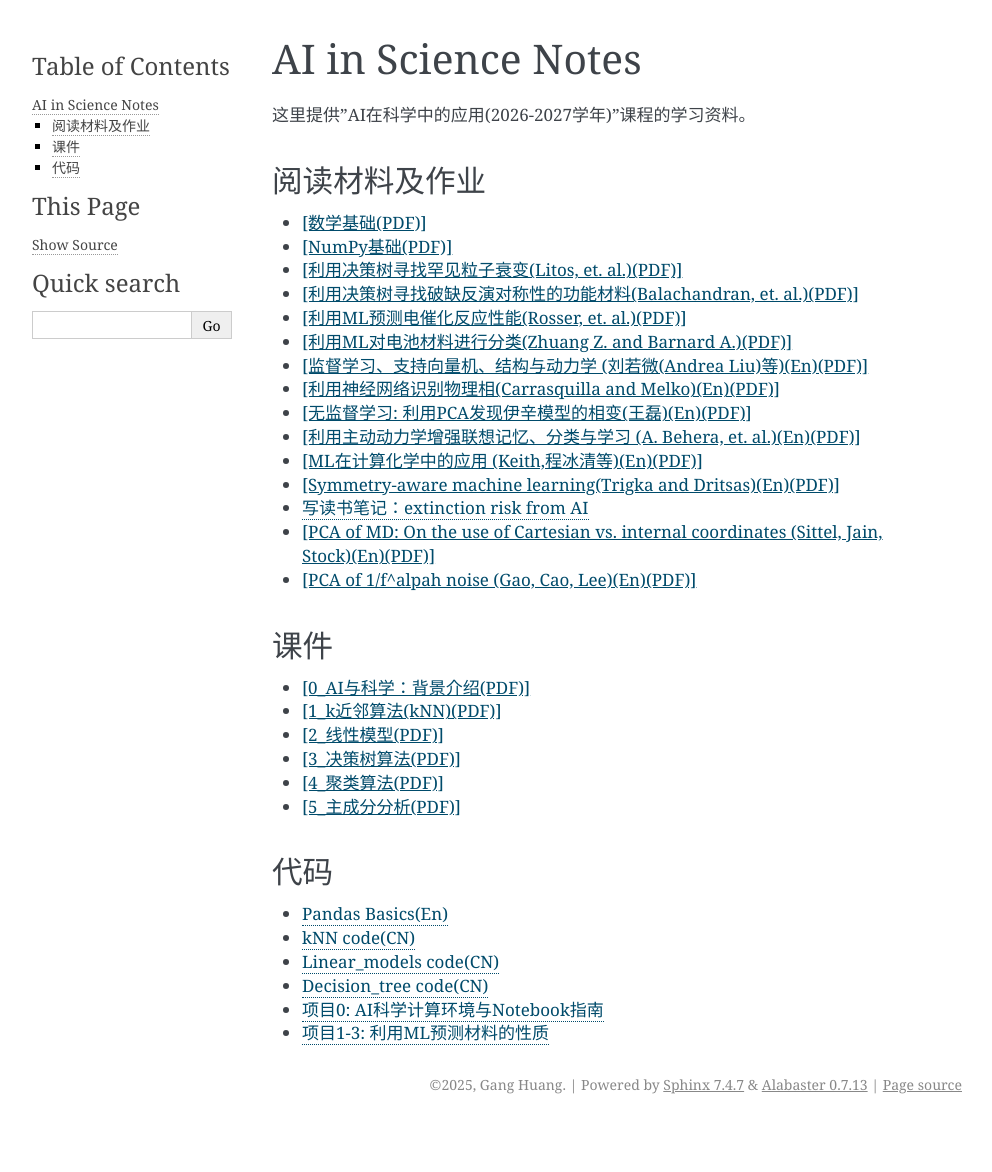
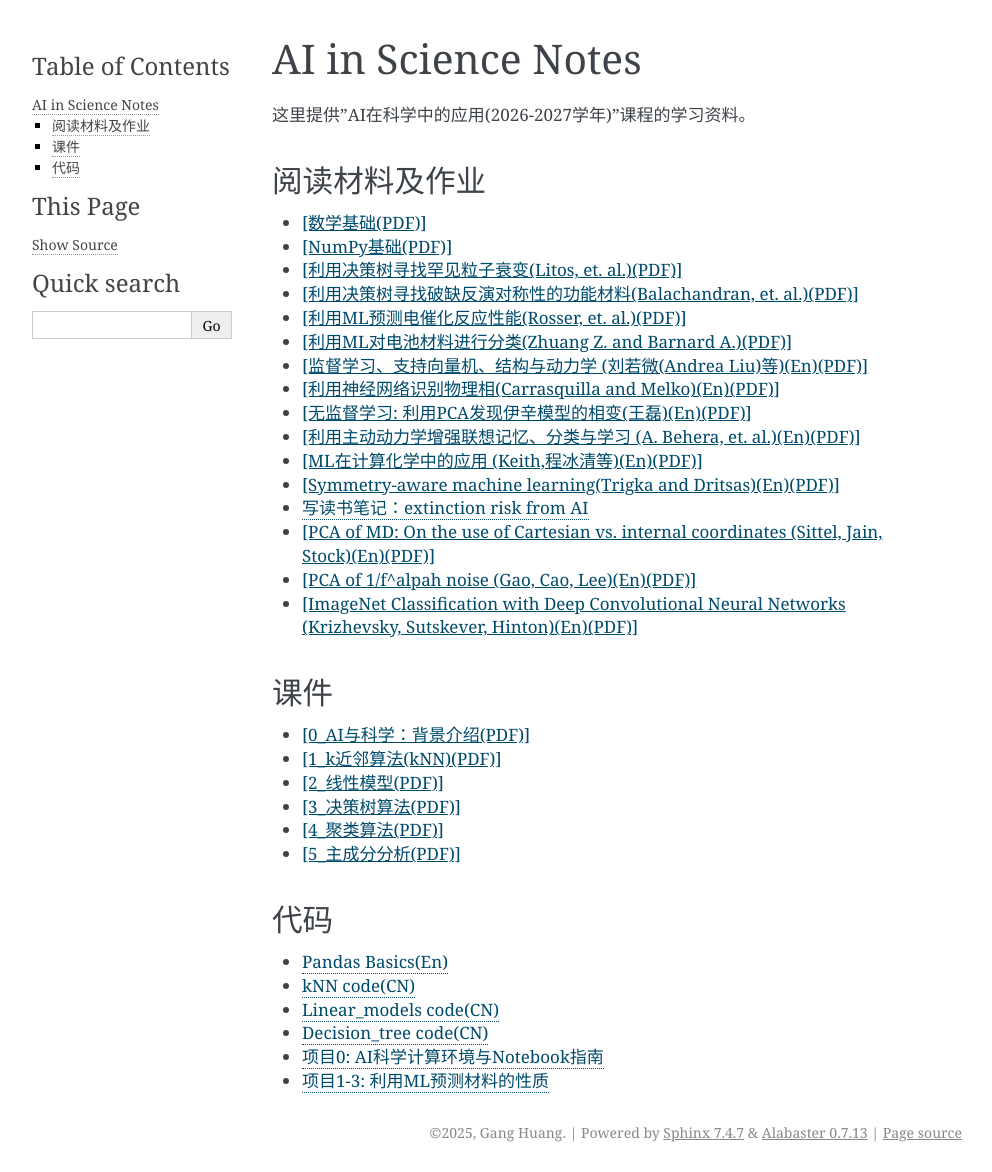
Before and after one commit to hg08/hg08.github.io, a Sphinx documentation site: the page built from doc/teaching/ai_in_science_notes.md, in a window 1280 px wide. Shown: the whole page, without its empty margins (148-1140 px from the left). Built offline with Sphinx 7.4.7, drawn with Linux system fonts in a browser that asks for light colours; before the commit the page ends 1124 px from its top, so only the background shows below that.

Commit message:
add AlexNet paper

```diff
--- a/doc/teaching/ai_in_science_notes.md
+++ b/doc/teaching/ai_in_science_notes.md
@@ -19,6 +19,7 @@
 - [写读书笔记：extinction risk from AI](./ai_in_science/extinction_risk_from_AI.md)
 - <a href="../_static/pdfs/ai-in-science/Sittel2014JCP.pdf" target="_blank" rel="noopener">[PCA of MD: On the use of Cartesian vs. internal coordinates (Sittel, Jain, Stock)(En)(PDF)]</a>
 - <a href="../_static/pdfs/ai-in-science/Gao2003PLA.pdf" target="_blank" rel="noopener">[PCA of 1/f^alpah noise (Gao, Cao, Lee)(En)(PDF)]</a>
+- <a href="../_static/pdfs/ai-in-science/Alex2012.pdf" target="_blank" rel="noopener">[ImageNet Classification with Deep Convolutional Neural Networks (Krizhevsky, Sutskever, Hinton)(En)(PDF)]</a>
 
 
 ## 课件
```
Also changed, not shown: 1 other file.
